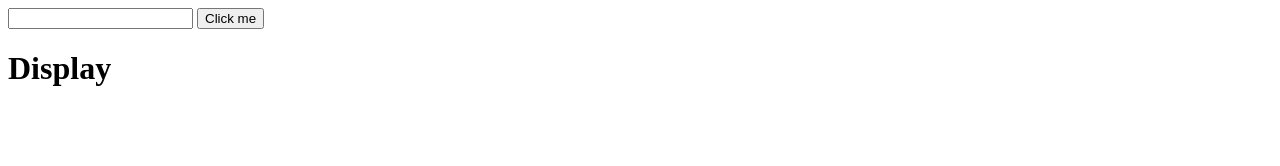
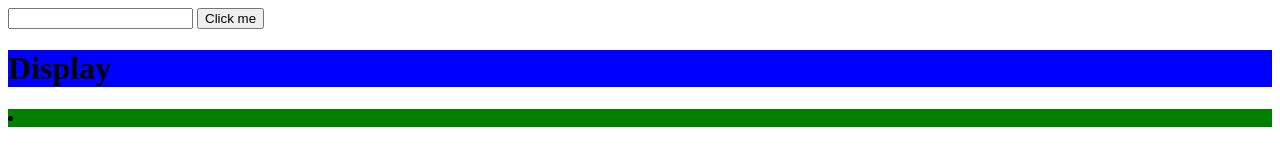
Before and after one commit to n-almana/jquery-classwork, a plain HTML site: page index.html in a window 1280 px wide. Both pictures are taken after a click on the button "Click me". Drawn offline with nearby package versions, Linux system fonts and the light colour scheme.

Commit message:
Display value as list item from input 1 on click

```diff
--- a/index.html
+++ b/index.html
@@ -3,6 +3,7 @@
 <head>
   	<script src="https://code.jquery.com/jquery-2.2.3.min.js" integrity="sha256-a23g1Nt4dtEYOj7bR+vTu7+T8VP13humZFBJNIYoEJo="crossorigin="anonymous"></script>
 	<script src='script.js'></script>
+	<link rel="stylesheet" type='text/css' href="styles.css">
 </head>
 <body>
 	<input id='field-1' type="text">
--- a/script.js
+++ b/script.js
@@ -0,0 +1,12 @@
+$(document).ready(function() {
+	$("h1").css('background-color', 'blue');
+
+	// Respond to a click of button-1
+	var button = $('#button-1');
+	button.click(function() {
+		var value = $("#field-1").val();
+		console.log(value);
+		$("#display").append("<li class='input-1'>" + value + "</li>");
+	});
+
+});
--- /dev/null
+++ b/styles.css
@@ -0,0 +1,3 @@
+.input-1 {
+	background-color: green;
+}
```
Also changed, not shown: 1 other file.
